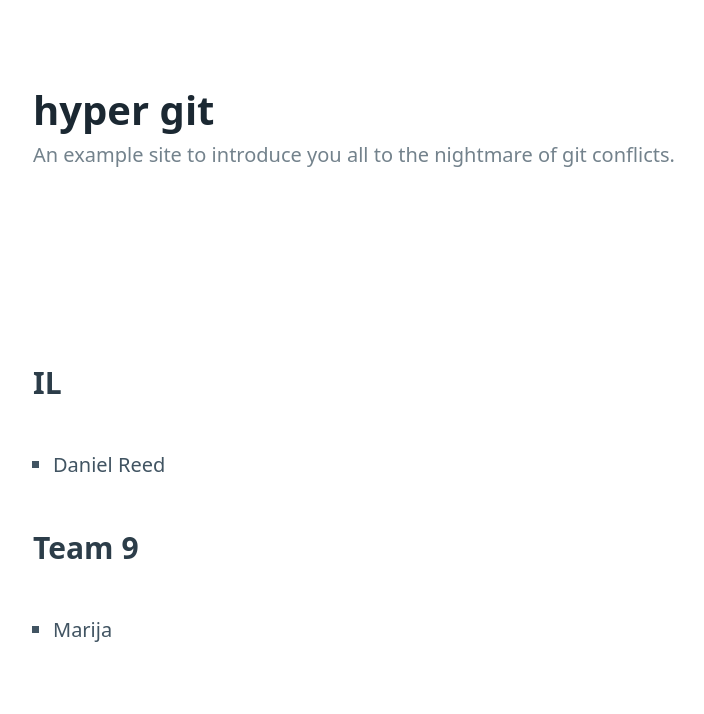
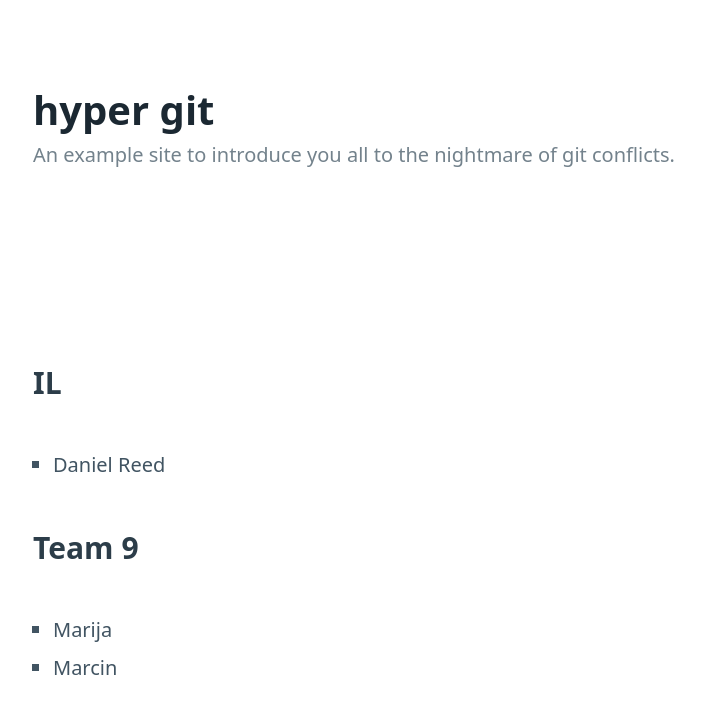
Before and after one commit to kwaimind/hyper-git, a website: page index.html in a window 1280 px wide. Shown: the whole page, without its empty margins (42-746 px from the left). Drawn offline with nearby package versions, Linux system fonts and the light colour scheme.

Commit message:
feat/add Marcin

```diff
--- a/index.html
+++ b/index.html
@@ -29,6 +29,7 @@
       <h3>Team 9</h3>
       <ul>
         <li>Marija</li>
+        <li>Marcin</li>
       </ul>
     </main>
   </body>
```
